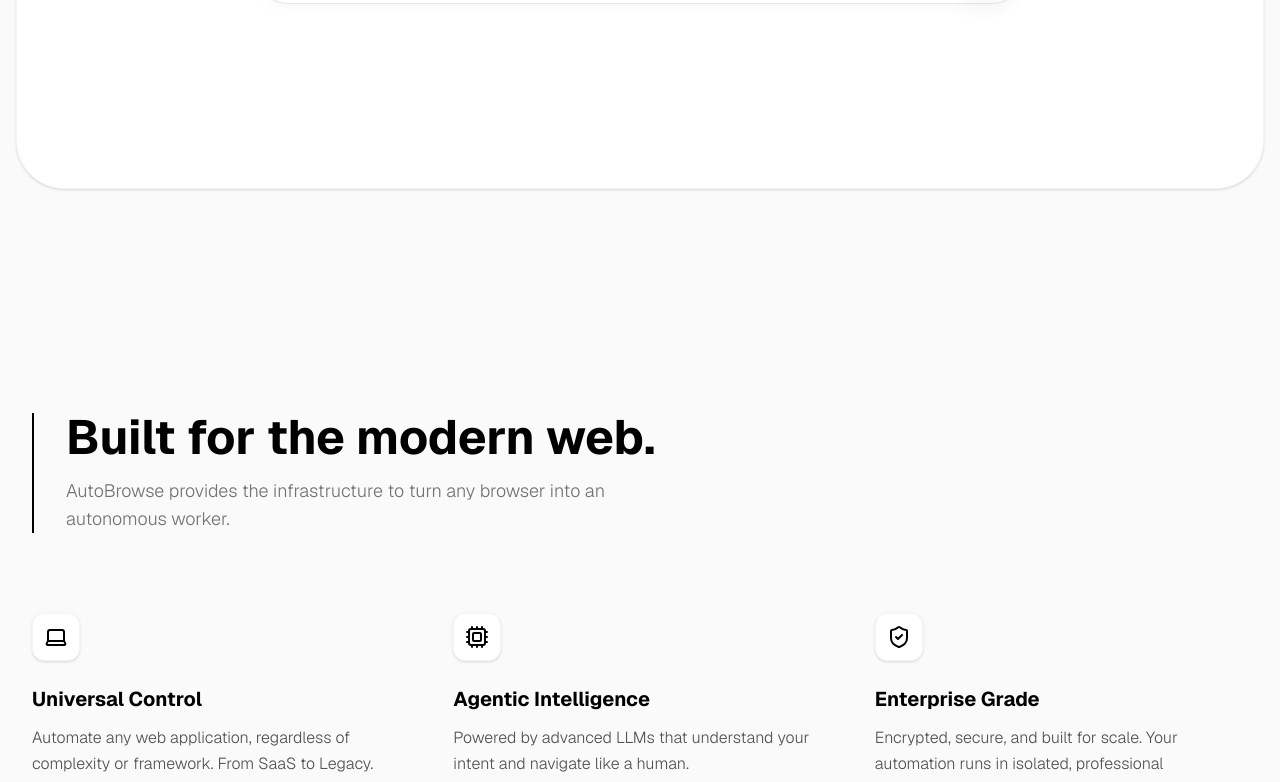
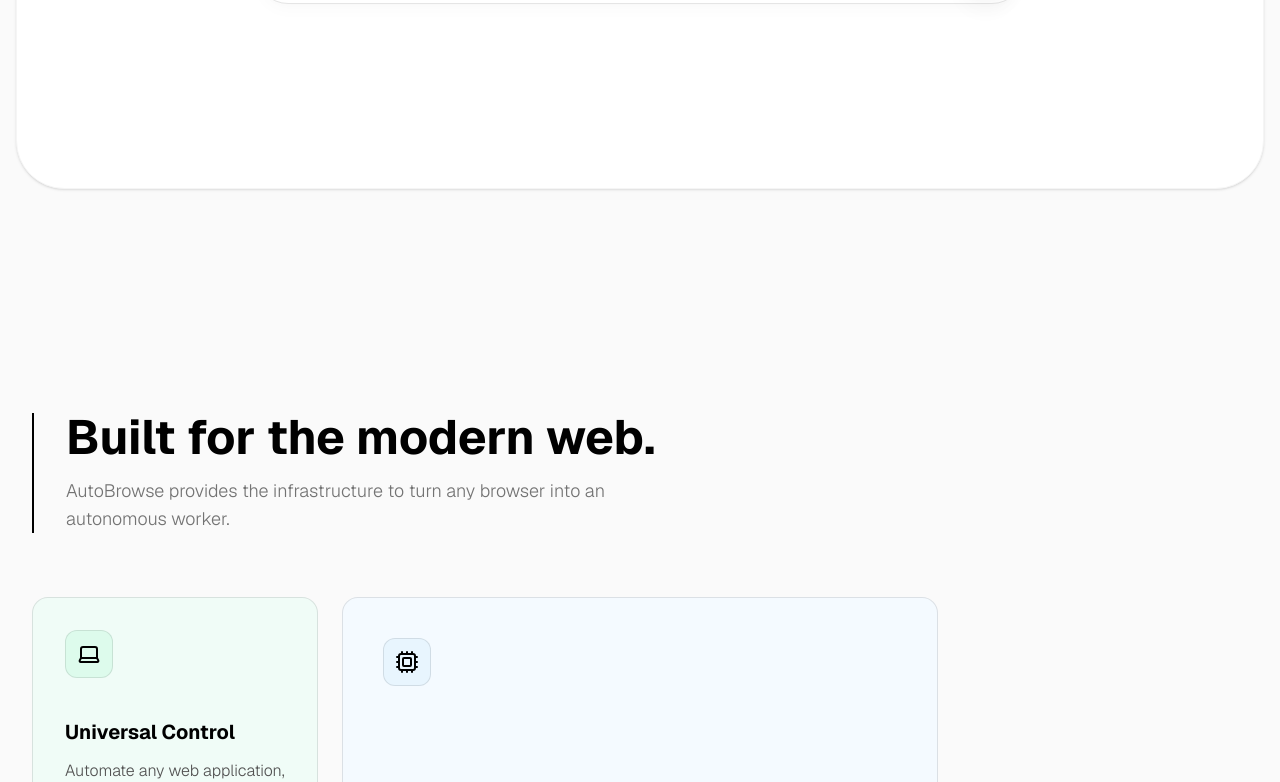
Before and after one commit to AdityaRaghav0112/AutoBrowse, a Next.js app: page / in a window 1280 px wide. Shown: the part 2018-2800 px from the top of the page. Built offline with nearby package versions, Linux system fonts and the light colour scheme.

Commit message:
changes on Features section

```diff
--- /dev/null
+++ b/app/components/Features2.tsx
@@ -0,0 +1,131 @@
+import type { ReactNode } from 'react'
+
+import { Cpu, Laptop, ShieldCheck } from 'lucide-react'
+
+type Tone = 'emerald' | 'sky' | 'amber'
+
+const toneStyles: Record<
+  Tone,
+  {
+    card: string
+    iconWrap: string
+  }
+> = {
+  emerald: {
+    card: 'bg-emerald-50/70',
+    iconWrap: 'bg-emerald-100/60'
+  },
+  sky: {
+    card: 'bg-sky-50/70',
+    iconWrap: 'bg-sky-100/60'
+  },
+  amber: {
+    card: 'bg-amber-50/70',
+    iconWrap: 'bg-amber-100/60'
+  }
+}
+
+function FeatureCard({
+  title,
+  description,
+  icon,
+  tone,
+  className
+}: {
+  title: string
+  description: string
+  icon: ReactNode
+  tone: Tone
+  className?: string
+}) {
+  const styles = toneStyles[tone]
+
+  return (
+    <div
+      className={[
+        'rounded-2xl border border-black/10 p-8',
+        'flex flex-col justify-between',
+        styles.card,
+        className
+      ]
+        .filter(Boolean)
+        .join(' ')}
+    >
+      <div className="flex items-start justify-between gap-6">
+        <div>
+          <div
+            className={[
+              'w-12 h-12 rounded-xl border border-black/10',
+              'flex items-center justify-center',
+              styles.iconWrap
+            ].join(' ')}
+          >
+            {icon}
+          </div>
+        </div>
+      </div>
+
+      <div className="mt-10">
+        <h3 className="text-xl font-bold mb-3 text-black">{title}</h3>
+        <p className="text-neutral-600 leading-relaxed font-light">{description}</p>
+      </div>
+    </div>
+  )
+}
+
+export default function Features2() {
+  const features = [
+    {
+      title: 'Universal Control',
+      description:
+        'Automate any web application, regardless of complexity or framework. From SaaS to Legacy.',
+      icon: <Laptop className="w-6 h-6 text-black" />,
+      tone: 'emerald' as const,
+      className: 'md:col-start-1 md:row-start-1 md:col-span-1 md:row-span-2'
+    },
+    {
+      title: 'Agentic Intelligence',
+      description:
+        'Powered by advanced LLMs that understand your intent and navigate like a human.',
+      icon: <Cpu className="w-6 h-6 text-black" />,
+      tone: 'sky' as const,
+      className: 'md:col-start-2 md:row-start-1 md:col-span-2 md:row-span-4 md:p-10'
+    },
+    {
+      title: 'Enterprise Grade',
+      description:
+        'Encrypted, secure, and built for scale. Your automation runs in isolated, professional environments.',
+      icon: <ShieldCheck className="w-6 h-6 text-black" />,
+      tone: 'amber' as const,
+      className: 'md:col-start-4 md:row-start-3 md:col-span-1 md:row-span-2'
+    }
+  ]
+
+  return (
+    <section id="features" className="px-4 py-24 bg-[#fafafa]">
+      <div className="max-w-7xl mx-auto w-full">
+        <div className="mb-16 text-left border-l-2 border-black pl-8">
+          <h2 className="text-4xl md:text-5xl font-bold text-black mb-4">
+            Built for the modern web.
+          </h2>
+          <p className="text-neutral-500 max-w-xl font-light text-lg">
+            AutoBrowse provides the infrastructure to turn any browser into an autonomous worker.
+          </p>
+        </div>
+
+        <div className="w-full grid grid-cols-1 gap-6 md:grid-cols-4 md:grid-rows-4">
+          {features.map((feature) => (
+            <FeatureCard
+              key={feature.title}
+              title={feature.title}
+              description={feature.description}
+              icon={feature.icon}
+              tone={feature.tone}
+              className={feature.className}
+            />
+          ))}
+        </div>
+      </div>
+    </section>
+  )
+}
--- a/app/components/Use.tsx
+++ b/app/components/Use.tsx
@@ -127,7 +127,7 @@
   };
 
   return (
-    <section ref={containerRef} id="demo" className="py-24 px-4 bg-white border border-neutral-100 rounded-[3rem] shadow-sm overflow-hidden">
+    <section ref={containerRef} id="demo" className="max-w-7xl mx-auto py-24 px-4 bg-white border border-neutral-100 rounded-[3rem] shadow-sm overflow-hidden">
       <div className="max-w-4xl mx-auto text-center min-h-[60vh] flex flex-col justify-center">
         <div>
           <div className="demo-header inline-flex items-center gap-2 px-3 py-1 rounded-full bg-neutral-50 border border-neutral-200 text-neutral-600 mb-8">
--- a/app/page.tsx
+++ b/app/page.tsx
@@ -3,6 +3,7 @@
 import Features from './components/Features';
 import Use from "./components/Use";
 import InteractiveFeatures from './components/InteractiveFeatures';
+import Features2 from './components/Features2';
 
 export default function Home() {
   return (
@@ -10,9 +11,10 @@
       <div className="relative z-10 w-full">
         <Hero />
         <InteractiveFeatures />
-        <div className="max-w-7xl mx-auto px-4 py-24 space-y-32">
+        <div className=" mx-auto px-4 py-24 space-y-32">
           <Use />
-          <Features />
+          {/* <Features /> */}
+          <Features2/>
         </div>
 
         <footer className="border-t border-neutral-200 bg-white py-12 text-center text-sm text-neutral-500">
```
Also changed, not shown: public/images/agentic-intelligence.webp (added).
